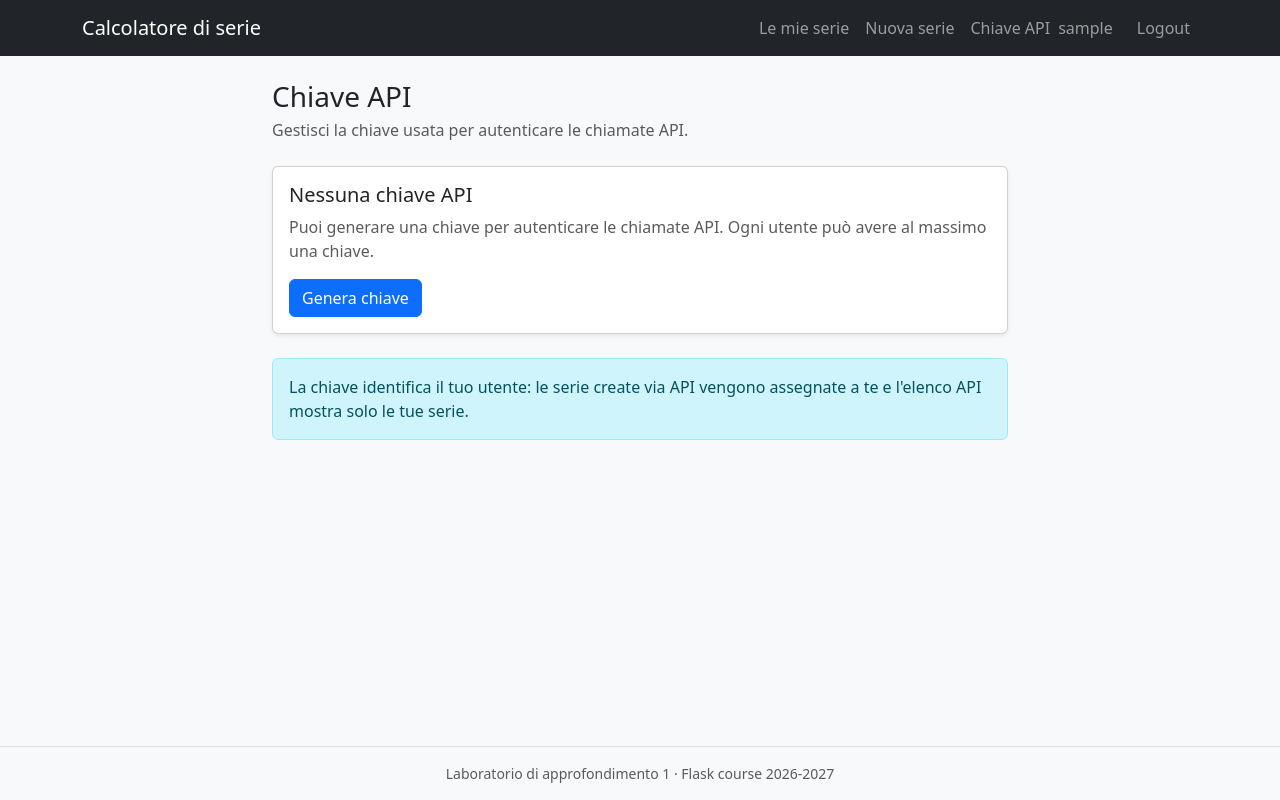
After one commit to geo-petrini/labo_flask_auth_e_api_key, a Flask app: page /api-keys in a window 1280 px wide. The commit adds this page. Run offline with Flask 3, Linux system fonts and the light colour scheme; the visitor is signed in with stand-in values (Sample User, id 1); data that the repository does not hold is empty.

Commit message:
feat: pagina e routes per chiavi

```diff
--- a/routes/frontend.py
+++ b/routes/frontend.py
@@ -14,7 +14,7 @@ from sqlalchemy import func
 from sqlalchemy.exc import IntegrityError
 
 from models.conn import db
-from models.model import Role, Series, User
+from models.model import ApiKey, Role, Series, User
 from worker import enqueue_series, validate_series_input
 
 
@@ -98,6 +98,52 @@ def series_output(series_id):
         result=series.result,
         series_id=series.id,
     )
+
+
+@frontend_bp.route('/api-keys')
+@login_required
+def api_keys():
+    """Pagina di gestione della chiave API dell'utente corrente."""
+    api_key = ApiKey.query.filter_by(user_id=current_user.id).first()
+    return render_template('api_keys.html', api_key=api_key)
+
+
+@frontend_bp.route('/api-keys', methods=['POST'])
+@login_required
+def create_api_key():
+    """Genera una nuova chiave API, sostituendo quella esistente."""
+    existing = ApiKey.query.filter_by(user_id=current_user.id).first()
+    if existing is not None:
+        db.session.delete(existing)
+        db.session.flush()
+
+    api_key = ApiKey(user_id=current_user.id, key=ApiKey.generate_key())
+    db.session.add(api_key)
+
+    try:
+        db.session.commit()
+    except IntegrityError:
+        db.session.rollback()
+        flash('Non è stato possibile generare la chiave API.', 'danger')
+        return redirect(url_for('frontend.api_keys'))
+
+    flash('Chiave API generata.', 'success')
+    return redirect(url_for('frontend.api_keys'))
+
+
+@frontend_bp.route('/api-keys/delete', methods=['POST'])
+@login_required
+def delete_api_key():
+    """Elimina la chiave API dell'utente corrente."""
+    api_key = ApiKey.query.filter_by(user_id=current_user.id).first()
+    if api_key is None:
+        flash('Nessuna chiave API da eliminare.', 'warning')
+    else:
+        db.session.delete(api_key)
+        db.session.commit()
+        flash('Chiave API eliminata.', 'info')
+
+    return redirect(url_for('frontend.api_keys'))
 
 
 @frontend_bp.route('/register', methods=['GET', 'POST'])
--- /dev/null
+++ b/templates/api_keys.html
@@ -0,0 +1,63 @@
+{% extends 'base.html' %}
+
+{% block title %}Chiave API - Calcolatore di serie{% endblock %}
+
+{% block content %}
+<div class="row justify-content-center">
+    <div class="col-lg-8">
+        <div class="mb-4">
+            <h1 class="h3 mb-1">Chiave API</h1>
+            <p class="text-muted mb-0">Gestisci la chiave usata per autenticare le chiamate API.</p>
+        </div>
+
+        {% if api_key %}
+            <div class="card shadow-sm mb-4">
+                <div class="card-body">
+                    <h2 class="h5">La tua chiave</h2>
+                    <p class="text-muted">
+                        Usa questa chiave nell'header
+                        <code>Authorization: Bearer &lt;chiave&gt;</code>.
+                    </p>
+
+                    <input type="text" class="form-control font-monospace user-select-all"
+                           value="{{ api_key.key }}" readonly>
+
+                    <div class="text-muted small mt-2">
+                        Generata il
+                        {{ api_key.created_at.strftime('%d/%m/%Y %H:%M:%S') if api_key.created_at else '—' }}
+                    </div>
+                </div>
+            </div>
+
+            <div class="d-flex gap-2">
+                <form method="post" action="{{ url_for('frontend.create_api_key') }}"
+                      onsubmit="return confirm('Rigenerare la chiave? La chiave attuale smetterà di funzionare.');">
+                    <button class="btn btn-outline-primary" type="submit">Rigenera chiave</button>
+                </form>
+                <form method="post" action="{{ url_for('frontend.delete_api_key') }}"
+                      onsubmit="return confirm('Eliminare la chiave API? Le chiamate API smetteranno di funzionare.');">
+                    <button class="btn btn-outline-danger" type="submit">Elimina chiave</button>
+                </form>
+            </div>
+        {% else %}
+            <div class="card shadow-sm">
+                <div class="card-body">
+                    <h2 class="h5">Nessuna chiave API</h2>
+                    <p class="text-muted mb-3">
+                        Puoi generare una chiave per autenticare le chiamate API.
+                        Ogni utente può avere al massimo una chiave.
+                    </p>
+                    <form method="post" action="{{ url_for('frontend.create_api_key') }}">
+                        <button class="btn btn-primary" type="submit">Genera chiave</button>
+                    </form>
+                </div>
+            </div>
+        {% endif %}
+
+        <div class="alert alert-info mt-4 mb-0">
+            La chiave identifica il tuo utente: le serie create via API vengono
+            assegnate a te e l'elenco API mostra solo le tue serie.
+        </div>
+    </div>
+</div>
+{% endblock %}
--- a/templates/base.html
+++ b/templates/base.html
@@ -24,6 +24,9 @@
                         </li>
                         <li class="nav-item">
                             <a class="nav-link" href="{{ url_for('frontend.series_input') }}">Nuova serie</a>
+                        </li>
+                        <li class="nav-item">
+                            <a class="nav-link" href="{{ url_for('frontend.api_keys') }}">Chiave API</a>
                         </li>
                         {% if current_user.is_admin %}
                             <li class="nav-item">
```
